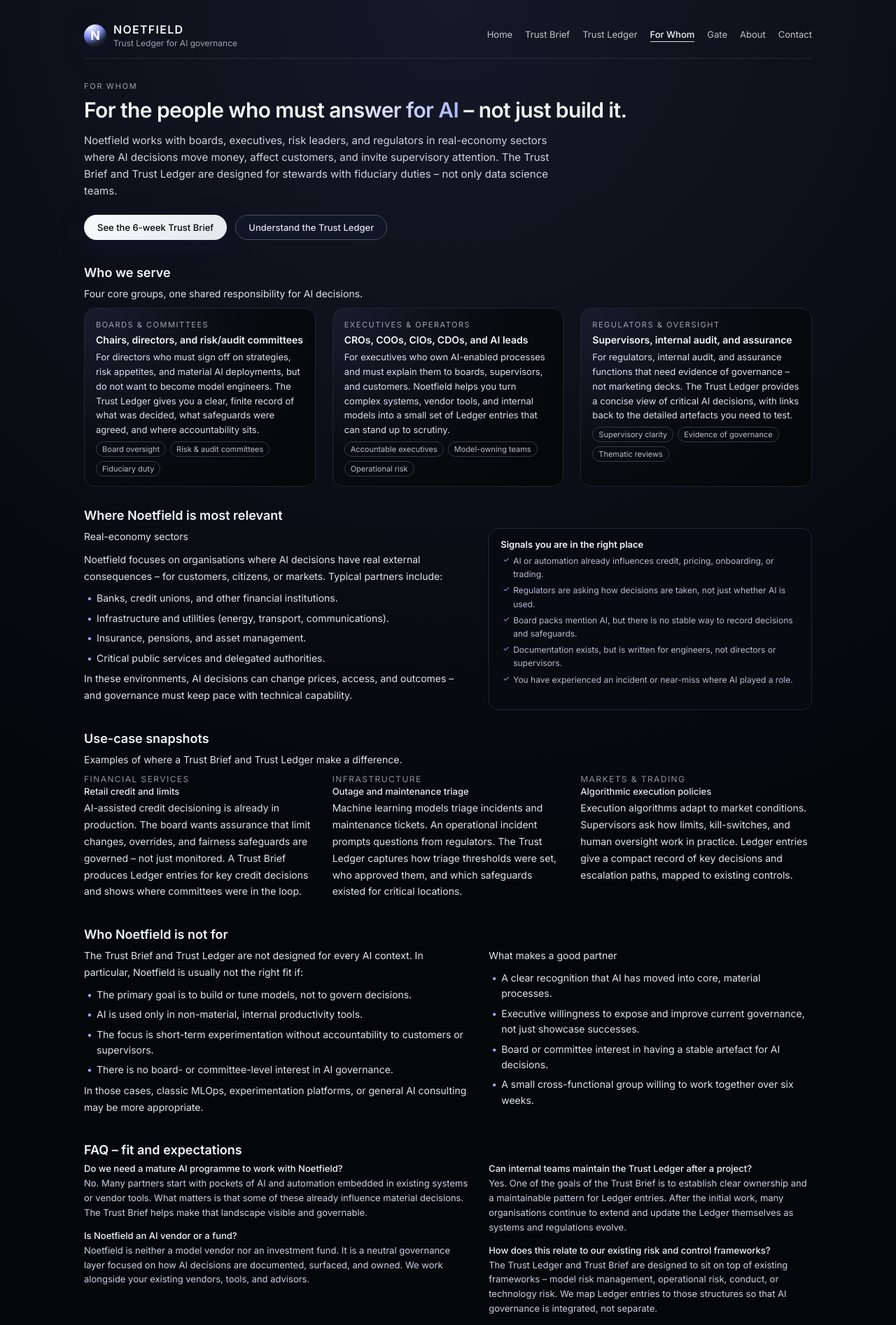
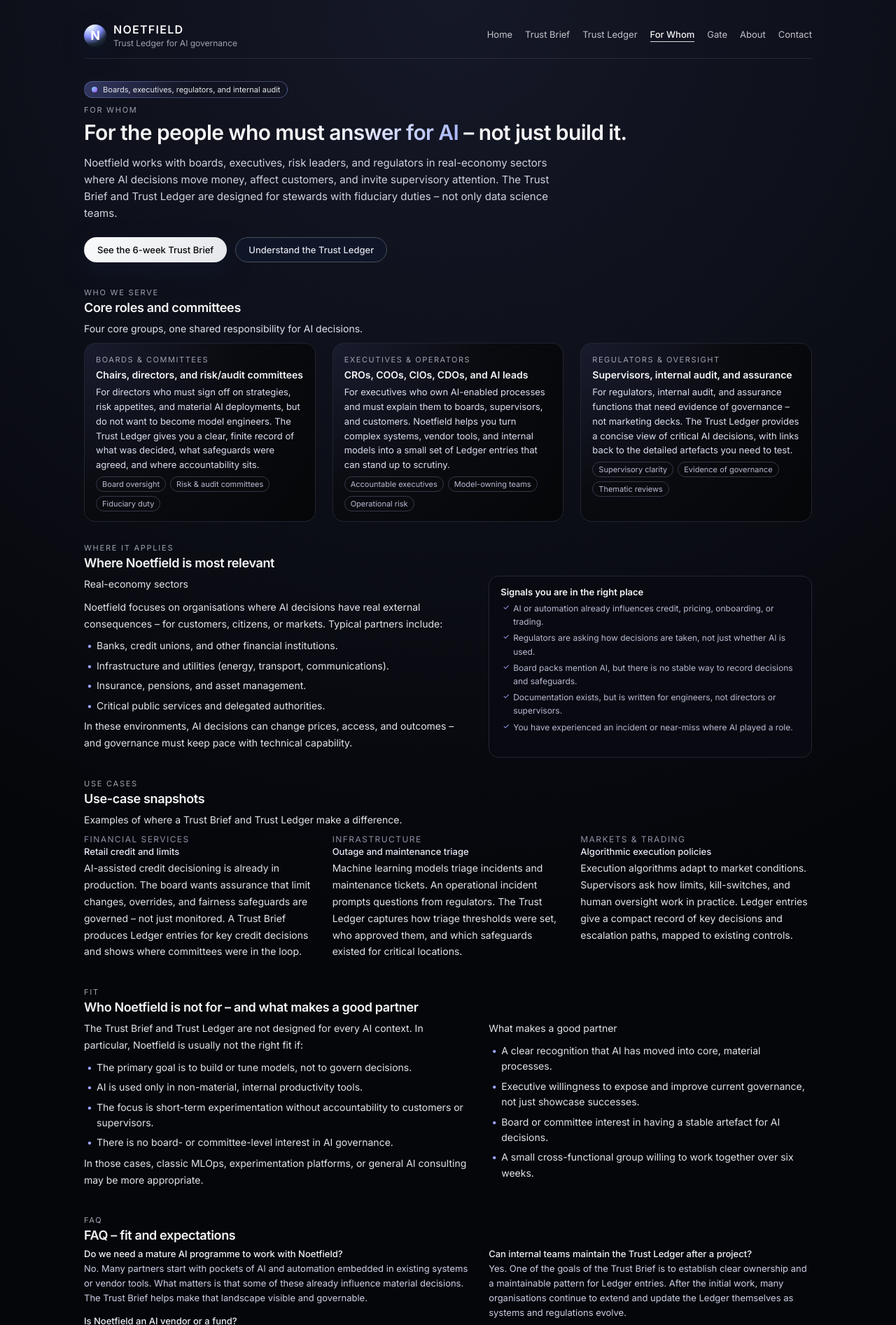
Before and after one commit to kazemnezhadsina144-dot/Noetfield, a plain HTML site: page for-whom/index.html in a window 1280 px wide. Shown: the top 1894 px of the page at 70% size. Drawn offline with Linux system fonts and the light colour scheme.

Commit message:
Update index.html

```diff
--- a/for-whom/index.html
+++ b/for-whom/index.html
@@ -177,12 +177,32 @@
       margin-bottom: 36px;
     }
 
+    .pill {
+      display: inline-flex;
+      align-items: center;
+      gap: 8px;
+      font-size: 11px;
+      padding: 4px 10px;
+      border-radius: 999px;
+      border: 1px solid rgba(148,163,253,0.35);
+      background: radial-gradient(circle at 0 0, rgba(129,140,248,0.32), transparent 55%);
+      color: #e5e7eb;
+      margin-bottom: 10px;
+    }
+
+    .pill-dot {
+      width: 8px;
+      height: 8px;
+      border-radius: 999px;
+      background: linear-gradient(135deg, #7dd3fc, #a855f7);
+    }
+
     .hero-kicker {
       font-size: 11px;
       text-transform: uppercase;
       letter-spacing: 0.16em;
       color: var(--text-mute);
-      margin-bottom: 10px;
+      margin-bottom: 8px;
     }
 
     .hero-title {
@@ -255,10 +275,27 @@
       margin-bottom: 30px;
     }
 
+    .section-kicker {
+      font-size: 11px;
+      text-transform: uppercase;
+      letter-spacing: 0.16em;
+      color: var(--text-mute);
+      margin-bottom: 4px;
+    }
+
+    .section-title-row {
+      display: flex;
+      align-items: center;
+      justify-content: space-between;
+      gap: 10px;
+      margin-bottom: 8px;
+    }
+
     .section-title {
       font-size: 18px;
       font-weight: 600;
-      margin-bottom: 8px;
+      margin-bottom: 0;
+      letter-spacing: -0.02em;
     }
 
     .section-subtitle {
@@ -476,6 +513,21 @@
       .grid-3 {
         grid-template-columns: minmax(0, 1fr);
       }
+
+      .hero-cta-row {
+        flex-direction: column;
+      }
+
+      .btn-primary,
+      .btn-ghost {
+        width: 100%;
+        justify-content: center;
+      }
+
+      footer {
+        flex-direction: column;
+        align-items: flex-start;
+      }
     }
   </style>
 </head>
@@ -502,6 +554,10 @@
 
     <main>
       <section class="hero">
+        <div class="pill">
+          <span class="pill-dot"></span>
+          Boards, executives, regulators, and internal audit
+        </div>
         <div class="hero-kicker">For whom</div>
         <h1 class="hero-title">
           For the people who must <span>answer for AI</span> – not just build it.
@@ -518,11 +574,16 @@
       </section>
 
       <section class="section">
-        <h2 class="section-title">Who we serve</h2>
+        <div class="section-title-row">
+          <div>
+            <div class="section-kicker">Who we serve</div>
+            <h2 class="section-title">Core roles and committees</h2>
+          </div>
+        </div>
         <p class="section-subtitle">Four core groups, one shared responsibility for AI decisions.</p>
         <div class="grid-3">
           <div class="card">
-            <div class="card-kicker">Boards & committees</div>
+            <div class="card-kicker">Boards &amp; committees</div>
             <div class="card-title">Chairs, directors, and risk/audit committees</div>
             <p>
               For directors who must sign off on strategies, risk appetites, and material AI deployments, but do not
@@ -531,13 +592,13 @@
             </p>
             <div class="tag-row">
               <div class="tag">Board oversight</div>
-              <div class="tag">Risk & audit committees</div>
+              <div class="tag">Risk &amp; audit committees</div>
               <div class="tag">Fiduciary duty</div>
             </div>
           </div>
 
           <div class="card">
-            <div class="card-kicker">Executives & operators</div>
+            <div class="card-kicker">Executives &amp; operators</div>
             <div class="card-title">CROs, COOs, CIOs, CDOs, and AI leads</div>
             <p>
               For executives who own AI-enabled processes and must explain them to boards, supervisors, and customers.
@@ -552,7 +613,7 @@
           </div>
 
           <div class="card">
-            <div class="card-kicker">Regulators & oversight</div>
+            <div class="card-kicker">Regulators &amp; oversight</div>
             <div class="card-title">Supervisors, internal audit, and assurance</div>
             <p>
               For regulators, internal audit, and assurance functions that need evidence of governance – not marketing
@@ -569,7 +630,12 @@
       </section>
 
       <section class="section">
-        <h2 class="section-title">Where Noetfield is most relevant</h2>
+        <div class="section-title-row">
+          <div>
+            <div class="section-kicker">Where it applies</div>
+            <h2 class="section-title">Where Noetfield is most relevant</h2>
+          </div>
+        </div>
         <div class="grid-2">
           <div>
             <p class="section-subtitle">Real-economy sectors</p>
@@ -600,7 +666,12 @@
       </section>
 
       <section class="section">
-        <h2 class="section-title">Use-case snapshots</h2>
+        <div class="section-title-row">
+          <div>
+            <div class="section-kicker">Use cases</div>
+            <h2 class="section-title">Use-case snapshots</h2>
+          </div>
+        </div>
         <p class="section-subtitle">Examples of where a Trust Brief and Trust Ledger make a difference.</p>
         <div class="grid-3">
           <div>
@@ -624,7 +695,7 @@
           </div>
 
           <div>
-            <div class="usecase-label">Markets & trading</div>
+            <div class="usecase-label">Markets &amp; trading</div>
             <div class="usecase-title">Algorithmic execution policies</div>
             <p class="usecase-text">
               Execution algorithms adapt to market conditions. Supervisors ask how limits, kill-switches, and human
@@ -636,7 +707,12 @@
       </section>
 
       <section class="section">
-        <h2 class="section-title">Who Noetfield is not for</h2>
+        <div class="section-title-row">
+          <div>
+            <div class="section-kicker">Fit</div>
+            <h2 class="section-title">Who Noetfield is not for – and what makes a good partner</h2>
+          </div>
+        </div>
         <div class="grid-2">
           <div>
             <p>
@@ -667,7 +743,12 @@
       </section>
 
       <section class="section">
-        <h2 class="section-title">FAQ – fit and expectations</h2>
+        <div class="section-title-row">
+          <div>
+            <div class="section-kicker">FAQ</div>
+            <h2 class="section-title">FAQ – fit and expectations</h2>
+          </div>
+        </div>
         <div class="grid-2">
           <div>
             <div class="faq-item">
@@ -712,7 +793,12 @@
       </section>
 
       <section class="section">
-        <h2 class="section-title">If this sounds like your responsibility, you are the audience.</h2>
+        <div class="section-title-row">
+          <div>
+            <div class="section-kicker">Next steps</div>
+            <h2 class="section-title">If this sounds like your responsibility, you are the audience.</h2>
+          </div>
+        </div>
         <p>
           If you recognise your organisation in these scenarios – pressure from regulators, AI already in material
           decisions, and a gap between technical artefacts and board-level accountability – then the Trust Brief and
```
